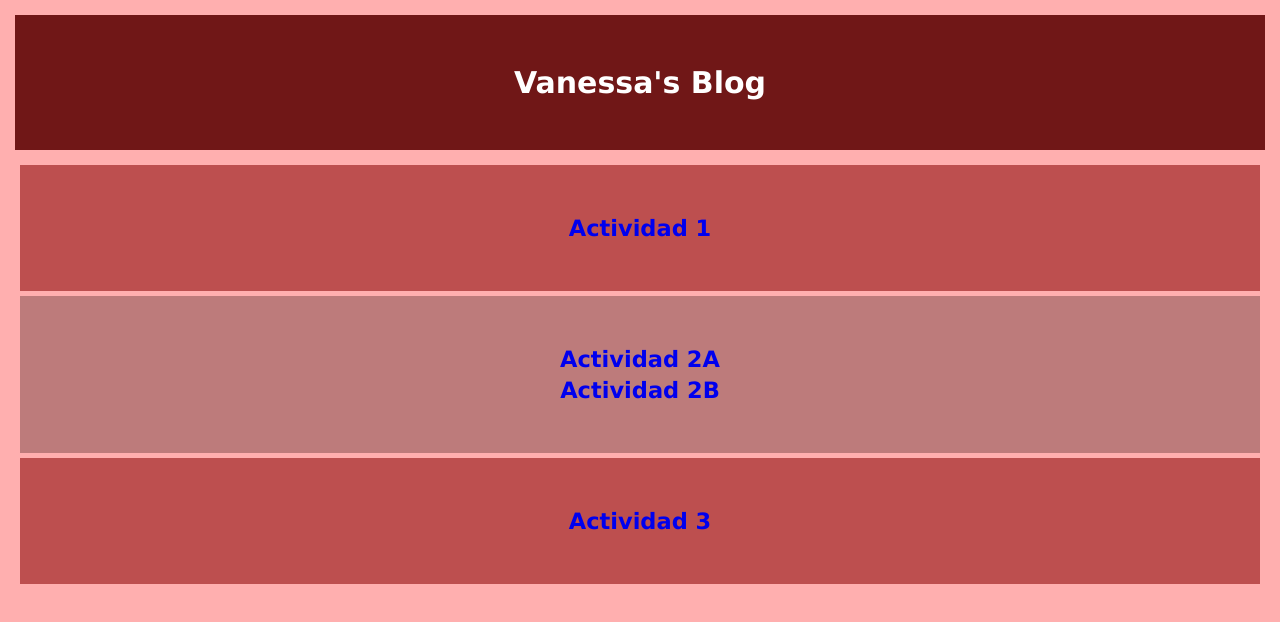
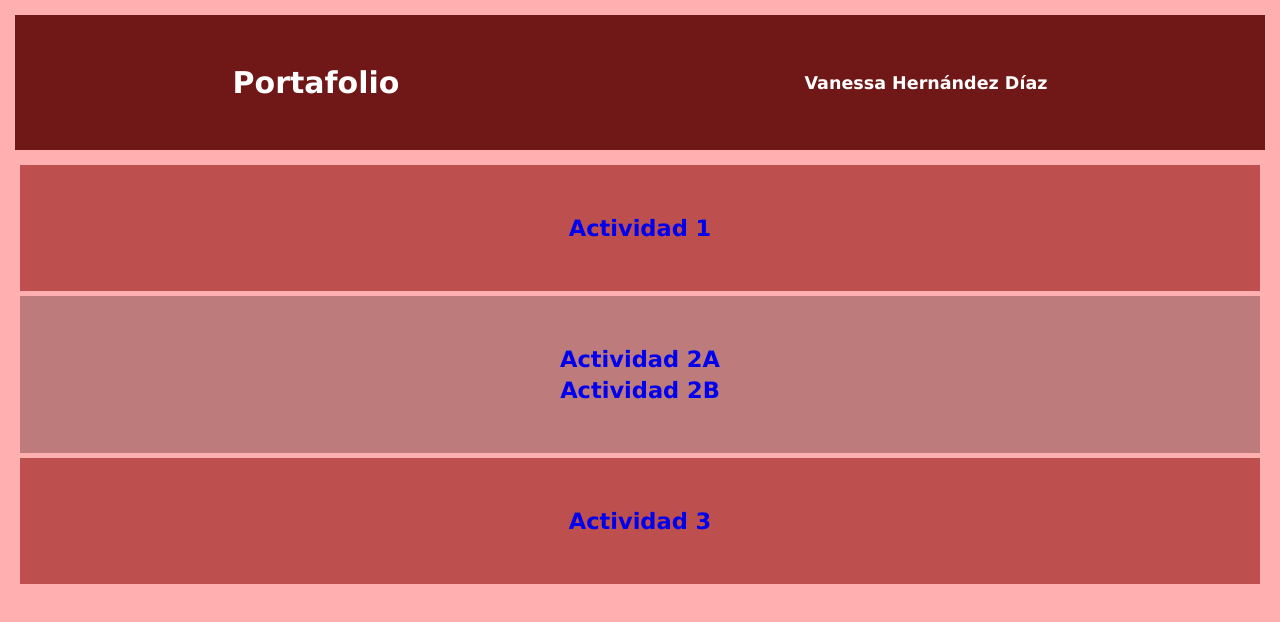
Before and after one commit to VanessaHD2004/portafolio.github.io, a plain HTML site: page index.html in a window 1280 px wide. Drawn offline with Linux system fonts and the light colour scheme.

Commit message:
Update index.html

```diff
--- a/index.html
+++ b/index.html
@@ -8,7 +8,8 @@
 </head>
 <body>
     <header>
-        <h1>Vanessa's Blog</h1>
+        <h1>Portafolio</h1>
+        <h3>Vanessa Hernández Díaz</h3>
     </header>
     <div class="main">
         <aside class="left">
```
